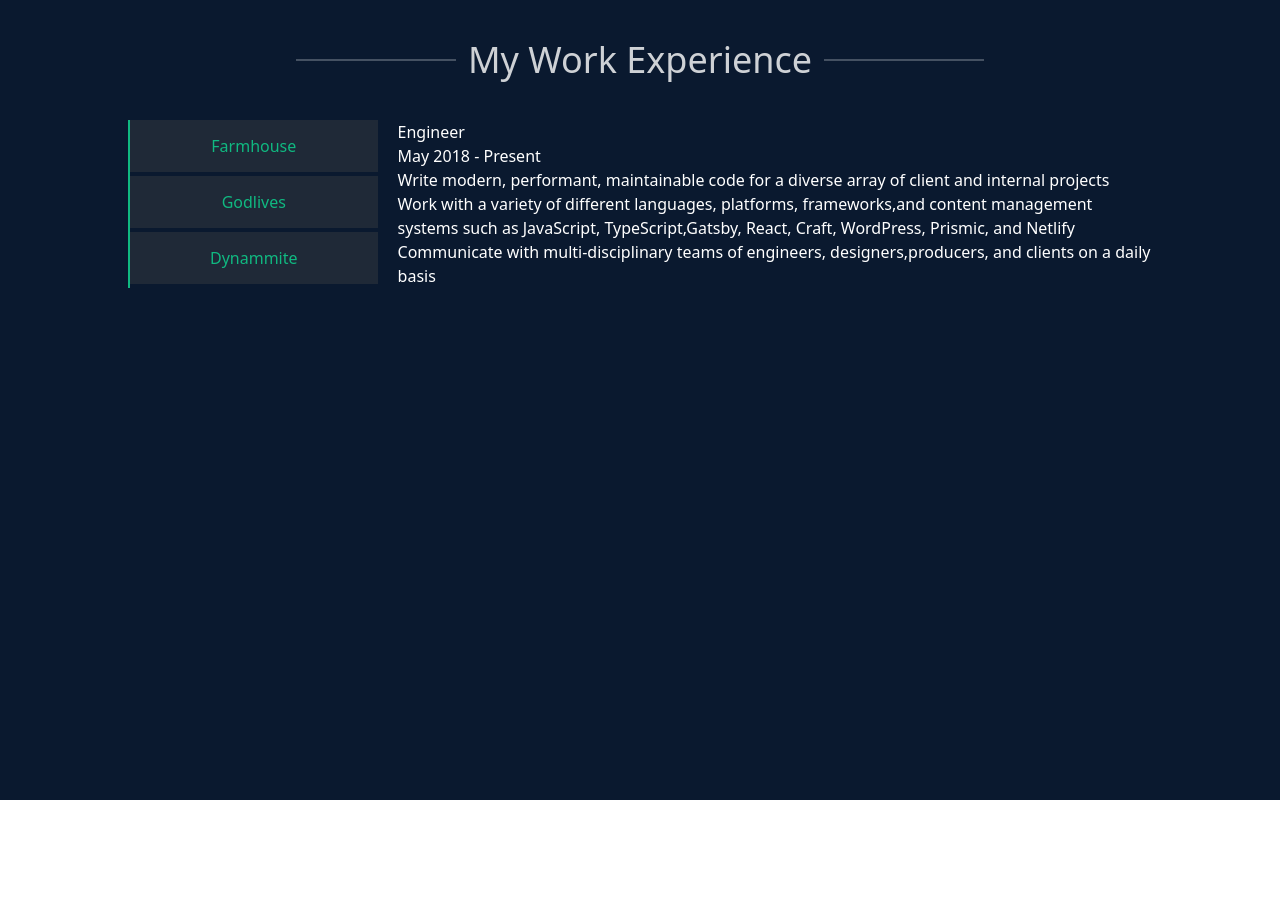
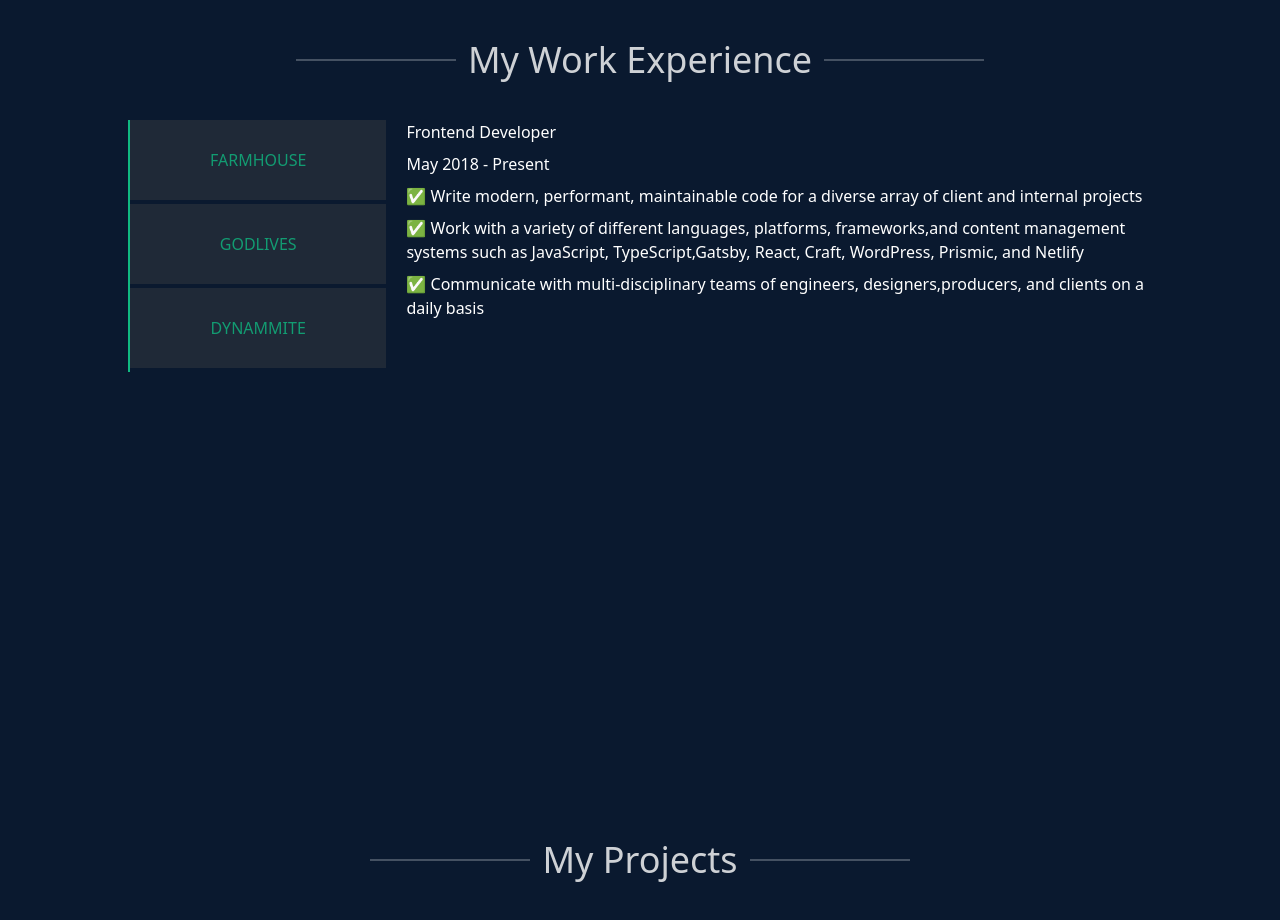
Before and after one commit to EngineerDanny/EngineerDanny_Portfolio, a React (Create React App) app: page / in a window 1280 px wide. Shown: the part 1600-2520 px from the top of the page. Before the commit the page ends 2400 px from the top, so only its background shows below. Built offline with nearby package versions, Linux system fonts and the light colour scheme.

Commit message:
style update 10

```diff
--- a/src/App.jsx
+++ b/src/App.jsx
@@ -2,6 +2,7 @@ import NavBar from "./components/NavBar";
 import IntroHeader from "./components/IntroHeader";
 import AboutSection from "./components/AboutSection";
 import WorkExperience from "./components/WorkExperience/WorkExperience";
+import Projects from "./components/Projects/Projects";
 
 function App() {
   return (
@@ -21,6 +22,11 @@ function App() {
       <section className="h-screen">
         <WorkExperience />
       </section>
+
+       {/* Projects Section */}
+       <section className="h-screen">
+        <Projects />
+      </section>
     </div>
   );
 }
--- a/src/components/WorkExperience/WorkContent.jsx
+++ b/src/components/WorkExperience/WorkContent.jsx
@@ -5,10 +5,10 @@ const WorkContent = ({ title, duration, contentList }) => {
     <div className="flex flex-col">
       <h1>{title}</h1>
       {/* Job duration */}
-      <p className="">{duration}</p>
+      <p className=" py-2">{duration}</p>
       <ul>
         {contentList.map((item, index) => (
-          <li key={index}>{item}</li>
+          <li key={index} className="pb-2">✅ {item}</li>
         ))}
       </ul>
     </div>
--- a/src/components/WorkExperience/WorkExperience.jsx
+++ b/src/components/WorkExperience/WorkExperience.jsx
@@ -3,8 +3,8 @@ import WorkContent from "./WorkContent";
 
 const workData = [
   {
-    place: "Farmhouse",
-    title: "Engineer",
+    place: "FARMHOUSE",
+    title: "Frontend Developer",
     duration: "May 2018 - Present",
     content: [
       "Write modern, performant, maintainable code for a " +
@@ -17,9 +17,9 @@ const workData = [
     ],
   },
   {
-    place: "Godlives",
-    title: "Engineer",
-    duration: "May 2018 - Present",
+    place: "GODLIVES",
+    title: "Mobile Developer & BackEnd Engineer",
+    duration: "May 2019 - Present",
     content: [
       "Write modern, performant, maintainable code for a " +
         "diverse array of client and internal projects",
@@ -28,12 +28,15 @@ const workData = [
         "Gatsby, React, Craft, WordPress, Prismic, and Netlify ",
       "Communicate with multi-disciplinary teams of engineers, designers," +
         "producers, and clients on a daily basis",
+
+      "Communicate with multi-disciplinary teams of engineers, designers," +
+        "producers, and clients on a daily basis",
     ],
   },
   {
-    place: "Dynammite",
-    title: "Engineer",
-    duration: "May 2018 - Present",
+    place: "DYNAMMITE",
+    title: "Mobile Developer & Engineering Manager",
+    duration: "May 2020 - Present",
     content: [
       "Write modern, performant, maintainable code for a " +
         "diverse array of client and internal projects",
@@ -48,7 +51,7 @@ const workData = [
 
 const WorkExperience = () => {
   const [currentIndex, setcurrentIndex] = useState(0);
-
+  console.log(currentIndex);
   return (
     <div className="flex flex-col h-4/6 items-center justify-start">
       {/* Work Experience Header */}
@@ -66,18 +69,21 @@ const WorkExperience = () => {
           {workData.map((value, index) => {
             return (
               <button
+                onClick={() => {
+                  setcurrentIndex(index);
+                }}
                 key={index}
-                className="flex-1 bg-gray-800 text-green-500 px-20  mb-1 flex items-center justify-center"
+                className="h-20 bg-gray-800 text-green-500 px-20  mb-1 flex items-center justify-center transition-transform ease-in-out"
               >
-                <h1>{value.place}</h1>
+                <h1 className="font-medium opacity-80">{value.place}</h1>
               </button>
             );
           })}
         </ul>
         <WorkContent
-          title={workData[0].title}
-          duration={workData[0].duration}
-          contentList={workData[0].content}
+          title={workData[currentIndex].title}
+          duration={workData[currentIndex].duration}
+          contentList={workData[currentIndex].content}
         />
       </div>
     </div>
```
